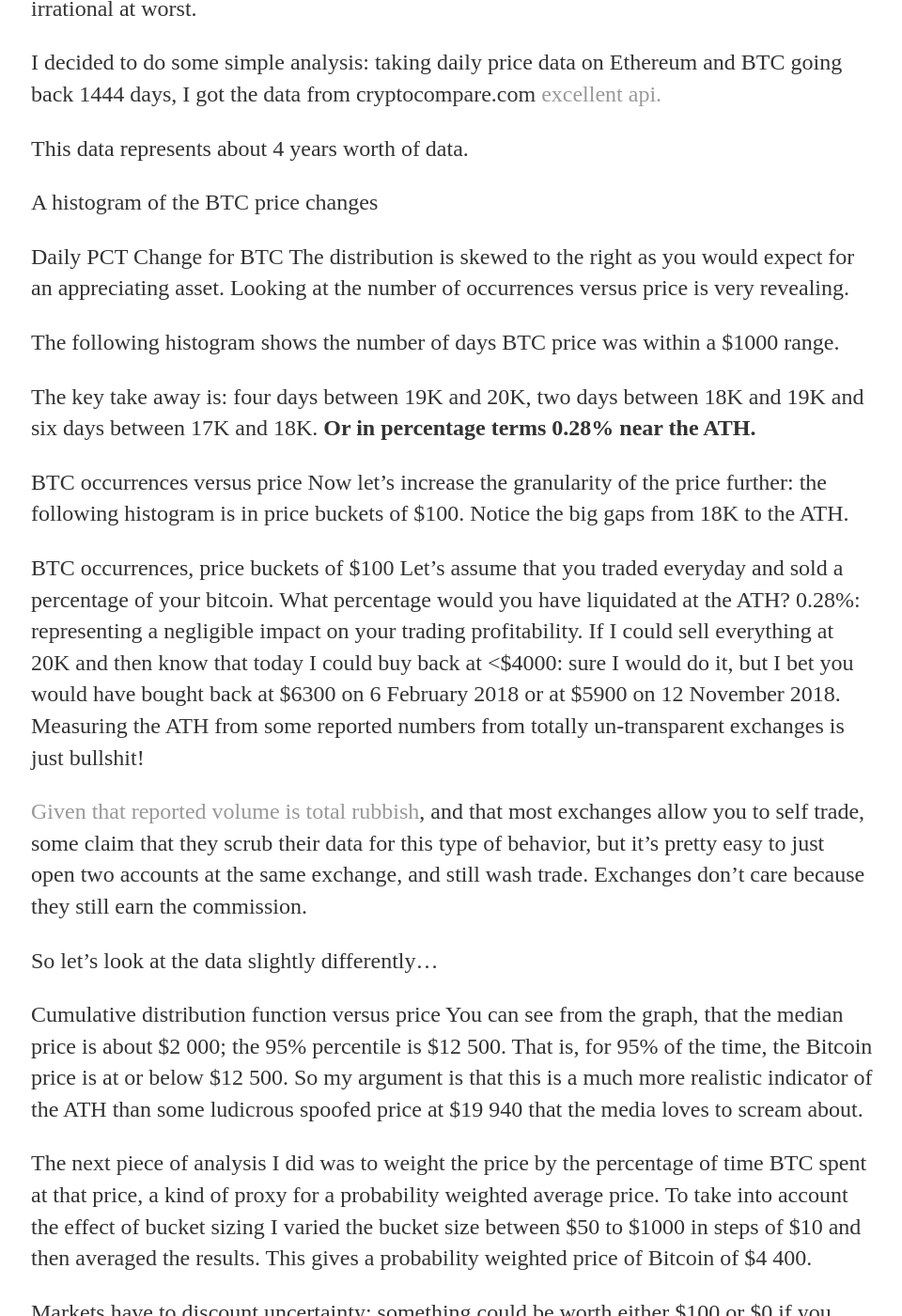
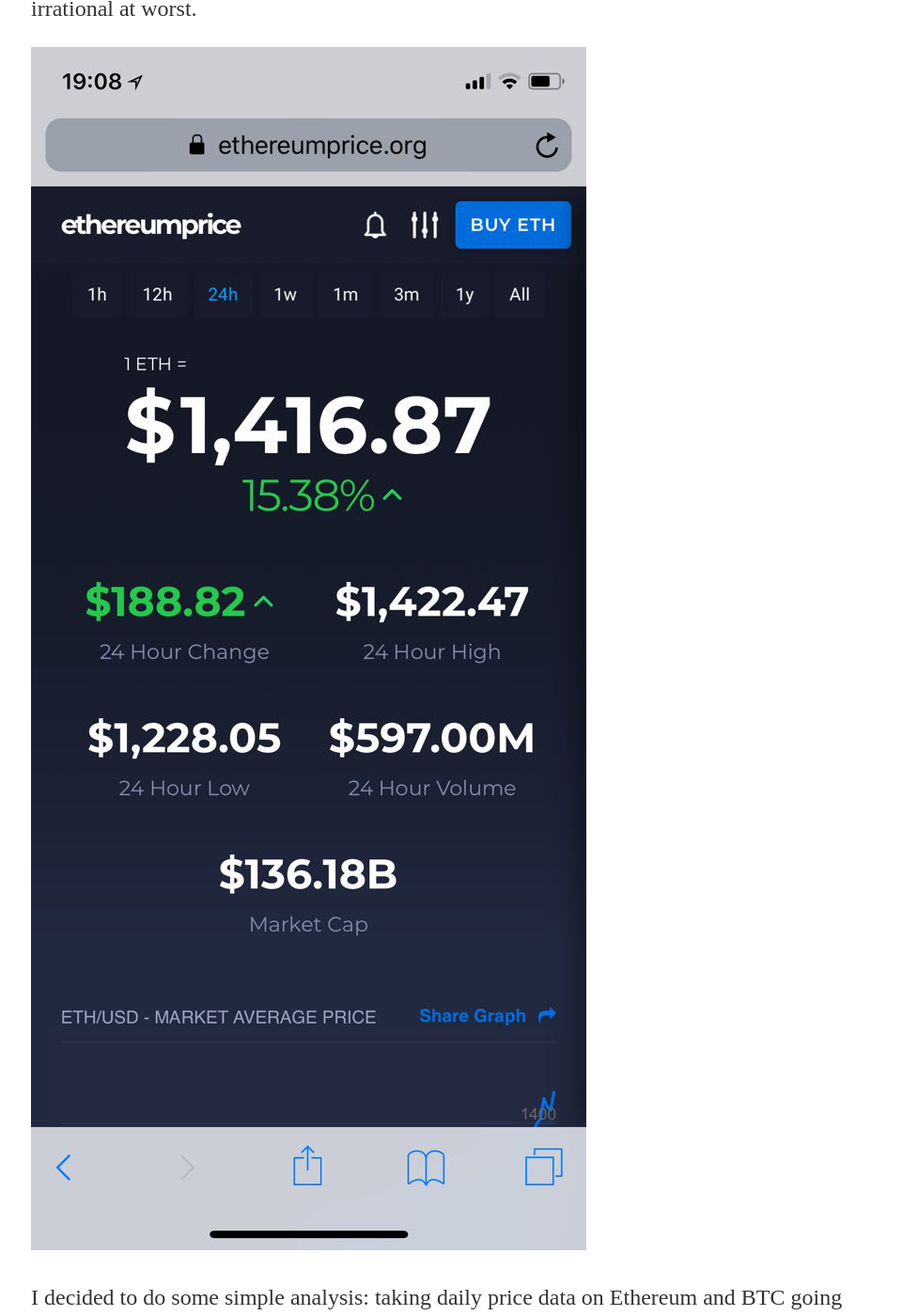
Before and after one commit to Ulysseus/Ulysseus.github.io, a Jekyll site: the page built from _posts/2018-12-05-ATH-and-other-Mirages.md, in a window 1280 px wide and 1400 px high, scrolled down 1418 px. Shown: the whole window at 94% size, without its empty margins (159-1119 px from the left). Built offline with Jekyll 4.4.1, drawn with Linux system fonts in a browser that asks for light colours; our own code applies the rules of GitHub Pages for plain Markdown files; some of the changed text lies outside the part shown.

Commit message:
Update 2018-12-05-ATH-and-other-Mirages.md

```diff
--- a/_posts/2018-12-05-ATH-and-other-Mirages.md
+++ b/_posts/2018-12-05-ATH-and-other-Mirages.md
@@ -12,6 +12,7 @@
 
 The TL:DR take away is: **the ATH is bullshit.** Measuring your trading performance based on some fictitious number, because some exchange published a number is silly at best, or irrational at worst.
 
+<img src="https://github.com/Ulysseus/Ulysseus.github.io/blob/master/_images/ethereumprice.png?raw=true" class="inline"/>
 
 I decided to do some simple analysis: taking daily price data on Ethereum and BTC going back 1444 days, I got the data from cryptocompare.com [excellent api.](https://www.cryptocompare.com/coins/list/USD/1)
 
@@ -19,28 +20,35 @@
 
 A histogram of the BTC price changes
 
+<img src="https://github.com/Ulysseus/Ulysseus.github.io/blob/master/_images/BTCHistogram.png?raw=true"  class="inline"/>
 
 Daily PCT Change for BTC
+
 The distribution is skewed to the right as you would expect for an appreciating asset. Looking at the number of occurrences versus price is very revealing.
 
-The following histogram shows the number of days BTC price was within a $1000 range.
-
+The following histogram shows the number of days BTC price was within a $1000 range
 The key take away is: four days between 19K and 20K, two days between 18K and 19K and six days between 17K and 18K. **Or in percentage terms 0.28% near the ATH.**
 
+<img src="https://github.com/Ulysseus/Ulysseus.github.io/blob/master/_images/BTCOccurences vs Price.png?raw=true"  class="inline"/>
 
 BTC occurrences versus price
+
 Now let’s increase the granularity of the price further: the following histogram is in price buckets of $100. Notice the big gaps from 18K to the ATH.
 
+<img src="https://github.com/Ulysseus/Ulysseus.github.io/blob/master/_images/BTC Occurences vs Price $100 Buckets.png?raw=true"  class="inline"/>
 
 BTC occurrences, price buckets of $100
+
 Let’s assume that you traded everyday and sold a percentage of your bitcoin. What percentage would you have liquidated at the ATH? 0.28%: representing a negligible impact on your trading profitability. If I could sell everything at 20K and then know that today I could buy back at <$4000: sure I would do it, but I bet you would have bought back at $6300 on 6 February 2018 or at $5900 on 12 November 2018. Measuring the ATH from some reported numbers from totally un-transparent exchanges is just bullshit!
 
 [Given that reported volume is total rubbish](https://medium.com/@sylvainartplayribes/chasing-fake-volume-a-crypto-plague-ea1a3c1e0b5e), and that most exchanges allow you to self trade, some claim that they scrub their data for this type of behavior, but it’s pretty easy to just open two accounts at the same exchange, and still wash trade. Exchanges don't care because they still earn the commission.
 
 So let’s look at the data slightly differently…
 
+<img src="https://github.com/Ulysseus/Ulysseus.github.io/blob/master/_images/BTC cumulative Distribution.png?raw=true"  class="inline"/>
 
 Cumulative distribution function versus price
+
 You can see from the graph, that the median price is about $2 000; the 95% percentile is $12 500. That is, for 95% of the time, the Bitcoin price is at or below $12 500. So my argument is that this is a much more realistic indicator of the ATH than some ludicrous spoofed price at $19 940 that the media loves to scream about.
 
 The next piece of analysis I did was to weight the price by the percentage of time BTC spent at that price, a kind of proxy for a probability weighted average price. To take into account the effect of bucket sizing I varied the bucket size between $50 to $1000 in steps of $10 and then averaged the results. This gives a probability weighted price of Bitcoin of $4 400.
@@ -50,33 +58,39 @@
 At the moment it’s impossible to value these networks: they are not companies, they have no cash flows, market cap means nothing, PE ratios are meaningless there are no earnings. So am I saying that $4 400 is the correct price of Bitcoin. **I literally have no idea**, if it trades below $4 400 for an extended period of time then my analysis will show that the price is lower than $4 400.
 
 So now for Ethereum…
+<img src="https://github.com/Ulysseus/Ulysseus.github.io/blob/master/_images/Ether Histogram.png?raw=true"  class="inline"/>
 
 
 Ether number of Occurences versus Pct change
+
 A few observations, it’s skewed to the right. Look at the tails, that small bump above 30% it has a value of 2, meaning that twice Ether traded up in excess of 30%!
 
 Now let’s look at the CDF…
 
+<img src="https://github.com/Ulysseus/Ulysseus.github.io/blob/master/_images/Ether CDF.png?raw=true"  class="inline"/>
 
 CDF for ETHER versus Price
+
 The median price is at about $100; the 95% percentile is about $900. So in terms of this analysis the ATH was $900.
 
 A more granular histogram of Ether occurrences versus price shows similar gaps to BTC above $1 200.
 
+<img src="https://github.com/Ulysseus/Ulysseus.github.io/blob/master/_images/Ether Occurences vs Price $10 Buckets.png?raw=true"  class="inline"/>
 
 Ether occurences versus price in buckets of $10
+
 Doing a probability weighted price calculation on Ether gives $287.
 
 Take aways: I think most of the crypto exchanges are a blight on the ecosystem. Fortunately market forces are taking care of them; unfortunately they are generating gigabytes of data, that is being used to “show” that crypto is dead.
 
 So in your mind, consider that the ATH in BTC is $12 500; in Ether $900.
 
-Yes, they have crashed massively. The value of a BTC or an Ether is what you can buy in real world goods and services. Comparing it to the dollar is a proxy for that kind of calculation. You could have sold all your Bitcoin and bought Apple* stock at a 1 Trillion dollar market cap and promptly lost 25%, or you could have sold BTC and bought a lambo**; you would now have a depreciating asset, that requires fuel and ongoing maintenance.
+Yes, they have crashed massively. The value of a BTC or an Ether is what you can buy in real world goods and services. Comparing it to the dollar is a proxy for that kind of calculation. You could have sold all your Bitcoin and bought Apple^ stock at a 1 Trillion dollar market cap and promptly lost 25%, or you could have sold BTC and bought a lambo^^; you would now have a depreciating asset, that requires fuel and ongoing maintenance.
 
 Bottom line: what we are witnessing is the growth pangs of a nascent market, don't get sucked into all the nonsense going around.
 
 Be careful out there and stay safe!
 
-*I am big Apple fan.
+^I am big Apple fan.
 
-**I could care less about cars.
+^^I could care less about cars.
```
